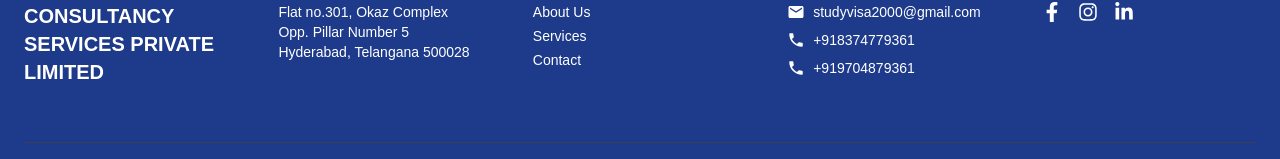
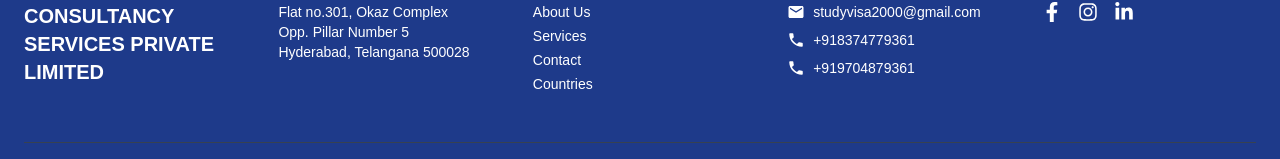
Before and after one commit to TeamAlgoarn/hakeem_consultancy, a Next.js app: page /about in a window 1280 px wide. Shown: the part 1285-1444 px from the top of the page. Built offline with nearby package versions, Linux system fonts and the light colour scheme.

Commit message:
first commit

```diff
--- a/app/about/page.tsx
+++ b/app/about/page.tsx
@@ -310,6 +310,7 @@ export default function AboutPage() {
               <li><a href="/about" className="hover:underline">About Us</a></li>
               <li><a href="/services" className="hover:underline">Services</a></li>
               <li><a href="/contact" className="hover:underline">Contact</a></li>
+               <li><a href="/countries" className="hover:underline block">Countries</a></li>
             </ul>
           </div>
           <div>
--- a/app/components/CountrySlider.tsx
+++ b/app/components/CountrySlider.tsx
@@ -181,6 +181,7 @@ export default function CountrySlider() {
             <li><a href="/about" className="hover:underline block">About Us</a></li>
             <li><a href="/services" className="hover:underline block">Services</a></li>
             <li><a href="/contact" className="hover:underline block">Contact</a></li>
+            <li><a href="/countries" className="hover:underline block">Countries</a></li>
           </ul>
         </div>
 
--- a/app/contact/page.tsx
+++ b/app/contact/page.tsx
@@ -359,6 +359,7 @@ export default function ContactPage() {
               <li><a href="/about" className="hover:underline">About Us</a></li>
               <li><a href="/services" className="hover:underline">Services</a></li>
               <li><a href="/contact" className="hover:underline">Contact</a></li>
+               <li><a href="/countries" className="hover:underline block">Countries</a></li>
             </ul>
           </div>
           <div>
--- a/app/countries/page.tsx
+++ b/app/countries/page.tsx
@@ -421,6 +421,7 @@ export default function CountriesPage() {
               <li><a href="/about" className="hover:underline">About Us</a></li>
               <li><a href="/services" className="hover:underline">Services</a></li>
               <li><a href="/contact" className="hover:underline">Contact</a></li>
+              <li><a href="/countries" className="hover:underline ">Countries</a></li>
             </ul>
           </div>
           <div>
--- a/app/services/page.tsx
+++ b/app/services/page.tsx
@@ -330,6 +330,7 @@ export default function ServicesPage() {
               <li><a href="/about" className="hover:underline">About Us</a></li>
               <li><a href="/services" className="hover:underline">Services</a></li>
               <li><a href="/contact" className="hover:underline">Contact</a></li>
+               <li><a href="/countries" className="hover:underline ">Countries</a></li>
             </ul>
           </div>
           <div>
--- a/package.json
+++ b/package.json
@@ -12,10 +12,10 @@
     "@hookform/resolvers": "^5.0.1",
     "bootstrap": "^5.3.6",
     "lucide-react": "^0.510.0",
-    "next": "15.3.2",
-    "react": "^19.0.0",
+    "next": "^15.3.2",
+    "react": "^19.1.0",
     "react-countup": "^6.5.3",
-    "react-dom": "^19.0.0",
+    "react-dom": "^19.1.0",
     "react-hook-form": "^7.56.4",
     "react-icons": "^5.5.0",
     "react-slick": "^0.30.3",
```
Also changed, not shown: 1 other file (tests, documents, lock files or other folders).
